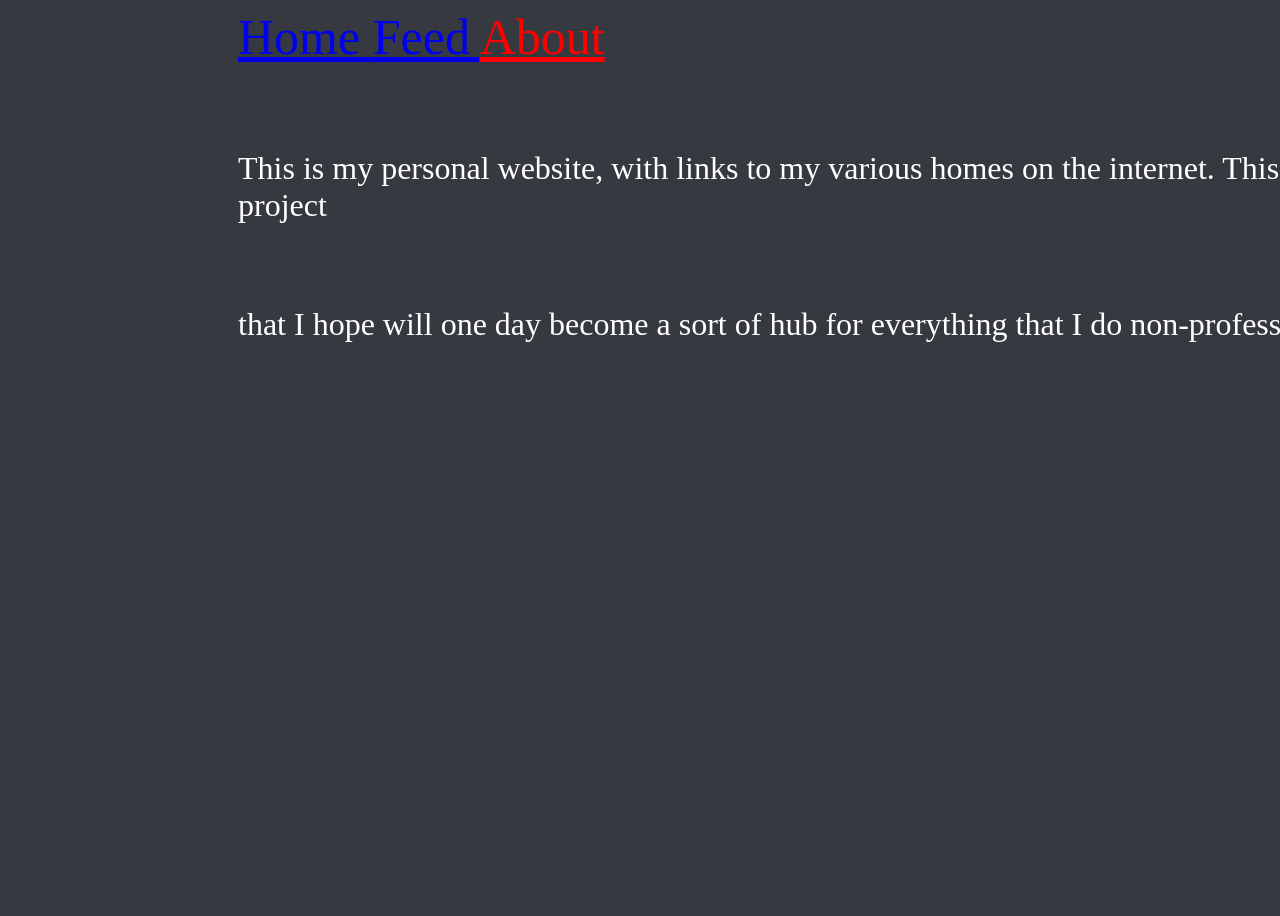
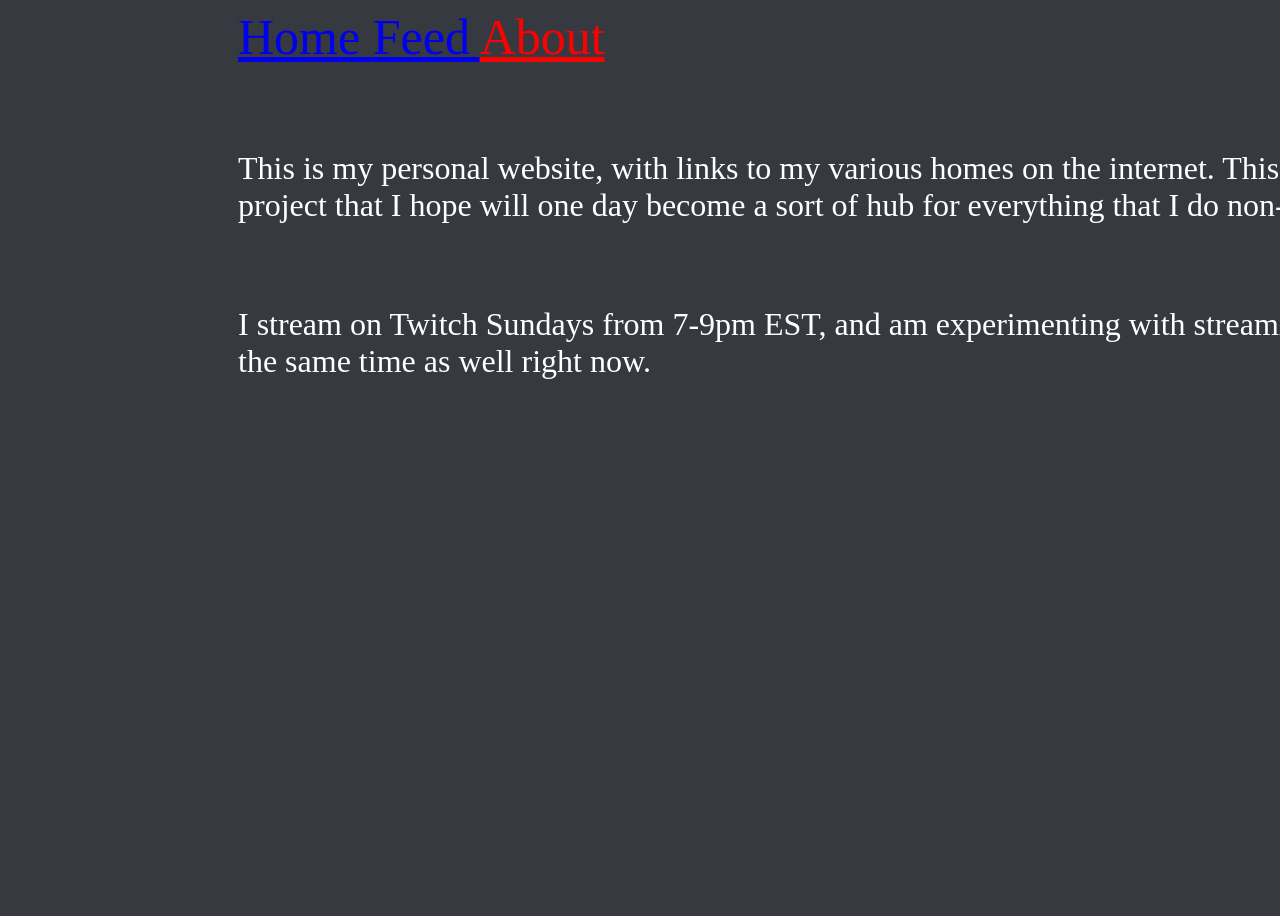
Before and after one commit to NunzioTheGreat/NunzioTheGreat.github.io, a Jekyll site: the page built from about.md, in a window 1280 px wide. Built offline with Jekyll 4.4.1, drawn with Linux system fonts in a browser that asks for light colours.

Commit message:
Update about.md

```diff
--- a/about.md
+++ b/about.md
@@ -7,6 +7,7 @@ title: About
 
 <br>
 <br>
-<p style="color:white; font-size: 200%;">This is my personal website, with links to my various homes on the internet. This is currently a pet project</p>
+
+<p style="color:white; font-size: 200%;">This is my personal website, with links to my various homes on the internet. This is currently a pet project that I hope will one day become a sort of hub for everything that I do non-professionally.</p>
 <br>
-<p style="color:white; font-size: 200%;"> that I hope will one day become a sort of hub for everything that I do non-professionally.</p>
+<p style="color:white; font-size: 200%;"> I stream on Twitch Sundays from 7-9pm EST, and am experimenting with streaming Tuesdays at the same time as well right now.</p>
```
